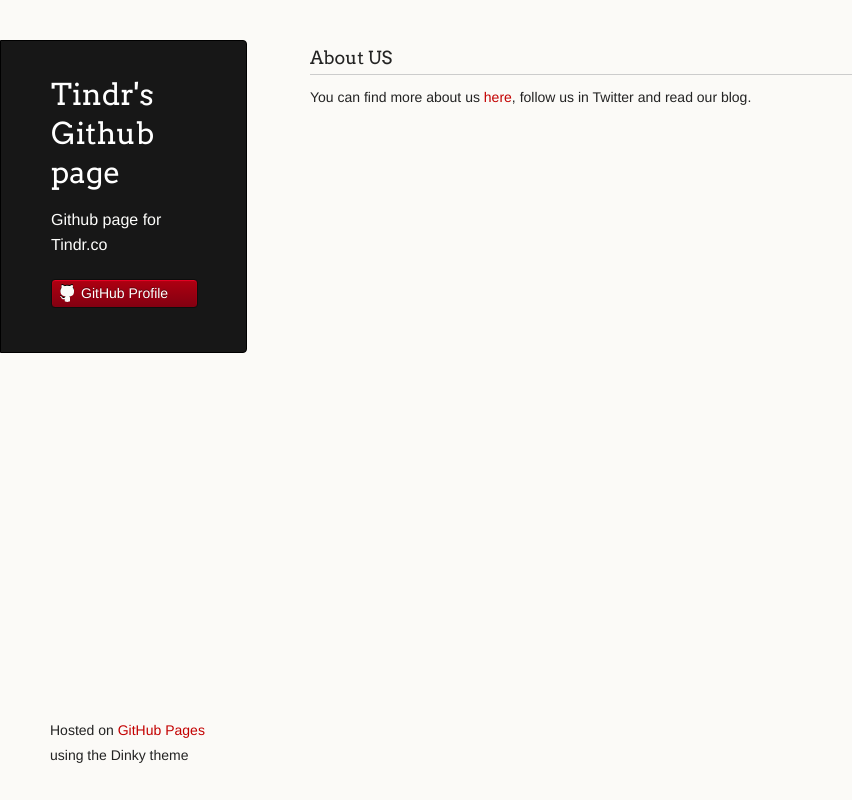
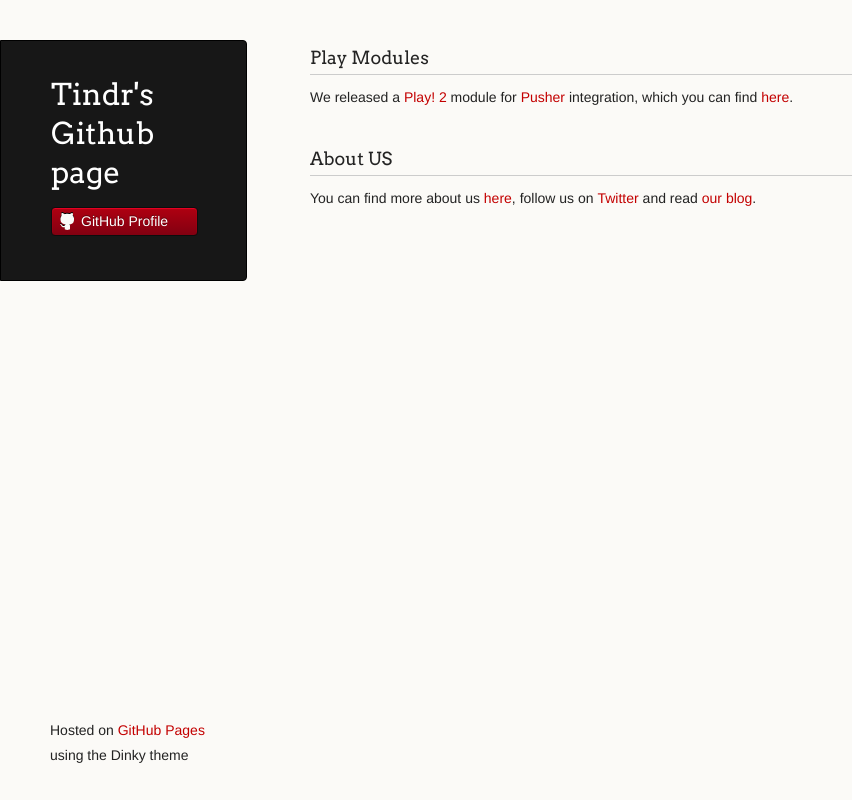
Before and after one commit to boldradius/tindr.github.com, a plain HTML site: page index.html in a window 1280 px wide. Shown: the whole page, without its empty margins (0-852 px from the left). Drawn offline with Linux system fonts and the light colour scheme.

Commit message:
Updated info on index

```diff
--- a/index.html
+++ b/index.html
@@ -17,19 +17,20 @@
     <div class="wrapper">
       <header>
         <h1 class="header">Tindr's Github page</h1>
-        <p class="header">Github page for Tindr.co</p>
-
-
-
         <ul>
           <li><a class="buttons github" href="https://github.com/tindr">GitHub Profile</a></li>
         </ul>
-
       </header>
       <section>
+      	<h3>Play Modules</h3>
+      	<p>We released a <a href="http://www.playframework.org/" target="_blank">Play! 2</a>
+      		module for <a href="http://pusher.com" target="_blank">Pusher</a>
+      		integration, which you can find
+      		<a href="https://github.com/tindr/Play2Pusher">here</a>.</p>
         <h3>About US</h3>
-
-<p>You can find more about us <a href="">here</a>, follow us in Twitter and read our blog.</p>
+		<p>You can find more about us <a href="http://tindr.co" target="_blank">here</a>,
+			follow us on <a href="https://twitter.com/tindr_co" target="_blank">Twitter</a>
+			and read <a href="http://tindr.co/articles" target="_blank">our blog</a>.</p>
       </section>
       <footer>
         <p><small>Hosted on <a href="https://pages.github.com">GitHub Pages</a> using the Dinky theme</small></p>
```
